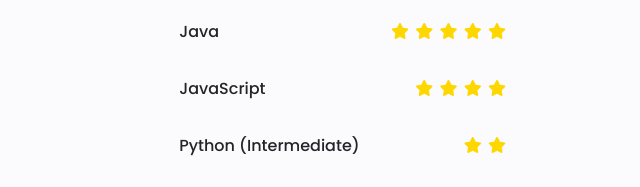
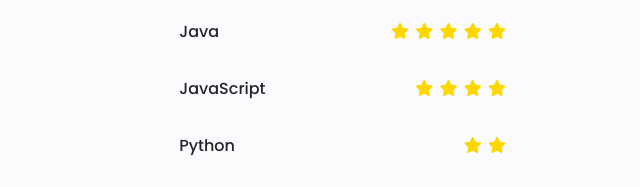
Before and after one commit to PrasadVagger/My_Portfolio, a plain HTML site: page index.html in a window 1280 px wide. Shown: the part 1960-2147 px from the top of the page, without its empty margins (120-760 px from the left). Drawn offline with nearby package versions, Linux system fonts and the light colour scheme.

Commit message:
Update index.html

```diff
--- a/index.html
+++ b/index.html
@@ -237,7 +237,7 @@
 
                 <div class="skills__data">
                   <div class="skills__titles">
-                    <h3 class="skills__name">Python (Intermediate)</h3>
+                    <h3 class="skills__name">Python</h3>
                     <span class="stars">
                       <i class="fas fa-star"></i>
                       <i class="fas fa-star"></i>
```
